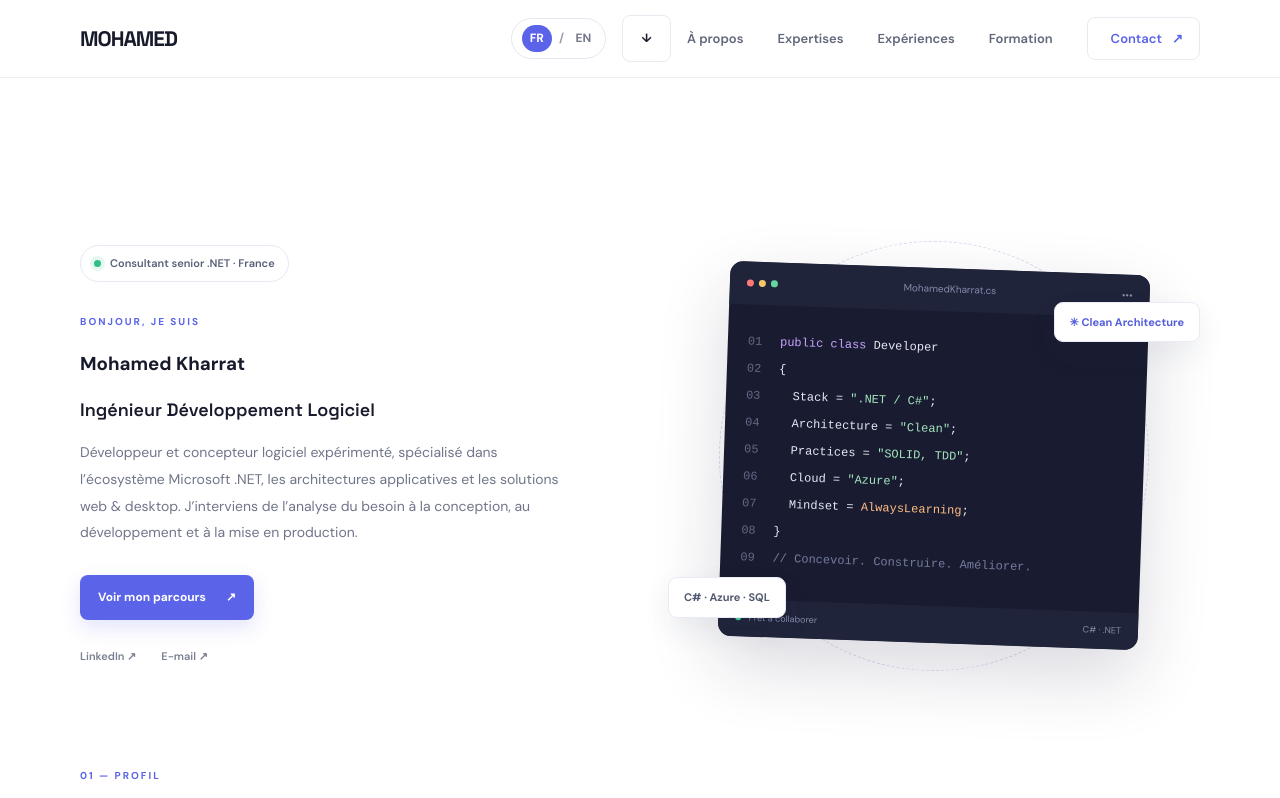
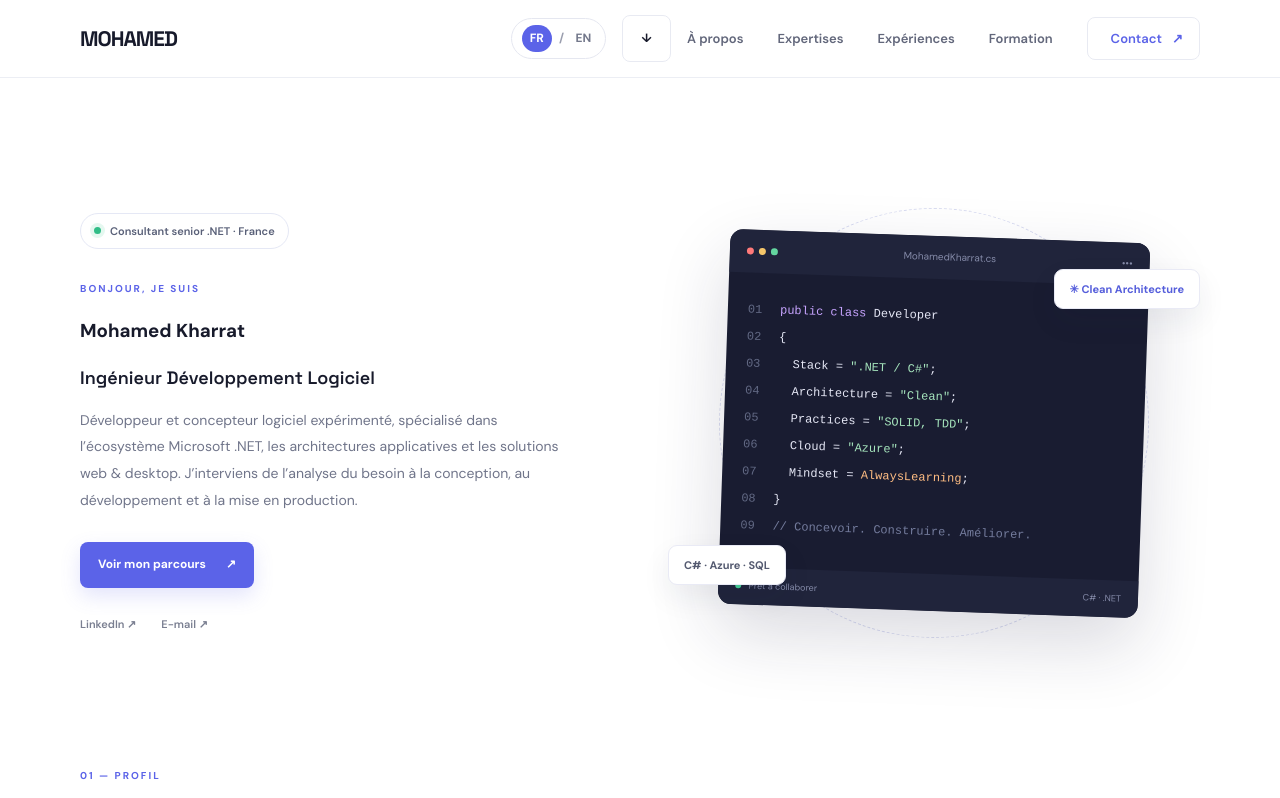
Before and after one commit to medkrt-dev/MyCV, a plain HTML site: page index.html in a window 1280 px wide. Shown: the top 798 px of the page. Drawn offline with Linux system fonts and the light colour scheme.

Commit message:
Update portofolio

```diff
--- a/index.html
+++ b/index.html
@@ -32,7 +32,7 @@
   </div>
 </nav></header>
 <main>
-<section class="hero container" id="accueil"style="padding-bottom: unset;">
+<section class="hero container" id="accueil"style="padding-top: unset;padding-bottom: unset;">
   <div class="hero-copy">
     <div class="availability"><span class="pulse"></span><span data-fr="Consultant senior .NET · France" data-en="Senior .NET Consultant · France">Consultant senior .NET · France</span></div>
     <p class="eyebrow" data-fr="BONJOUR, JE SUIS" data-en="HELLO, I'M">BONJOUR, JE SUIS
@@ -58,9 +58,7 @@
       <p class="code-comment"><span class="line-no">09</span> // <span data-fr="Concevoir. Construire. Améliorer." data-en="Design. Build. Improve.">Concevoir. Construire. Améliorer.</span></p>
     </div><div class="code-footer"><span><i></i> <span data-fr="Prêt à collaborer" data-en="Open to collaboration">Prêt à collaborer</span></span><span>C# · .NET</span></div>
   </div><div class="floating-chip chip-one">✳ Clean Architecture</div><div class="floating-chip chip-two">C# · Azure · SQL</div><div class="hero-orbit"></div></div>
-
 </section>
-
 <section class="section container" id="apropos" style="padding-top: unset;">
   <div class="section-heading"><p class="eyebrow" data-fr="01 — PROFIL" data-en="01 — PROFILE">01 — PROFIL</p><h2 data-fr="À propos de moi." data-en="About me.">À propos de moi.</h2></div>
   <div class="about-grid"><div class="about-lead" data-fr="Transformer des besoins métier complexes en solutions logicielles robustes et maintenables." data-en="Turning complex business needs into robust, maintainable software solutions.">Transformer des besoins métier complexes en solutions logicielles robustes et maintenables.</div>
@@ -71,7 +69,6 @@
     </div>
   </div>
 </section>
-
 <section class="section section-soft" id="expertises"><div class="container">
   <div class="section-heading"><p class="eyebrow" data-fr="02 — SAVOIR-FAIRE" data-en="02 — WHAT I DO">02 — SAVOIR-FAIRE</p><h2 data-fr="Expertises techniques." data-en="Technical expertise.">Expertises techniques.</h2><p class="section-subtitle" data-fr="Une expérience full-stack autour des applications métier, des services et des architectures distribuées." data-en="Full-stack experience across business applications, services and distributed architectures.">Une expérience full-stack autour des applications métier, des services et des architectures distribuées.</p></div>
   <div class="skills-grid">
```
